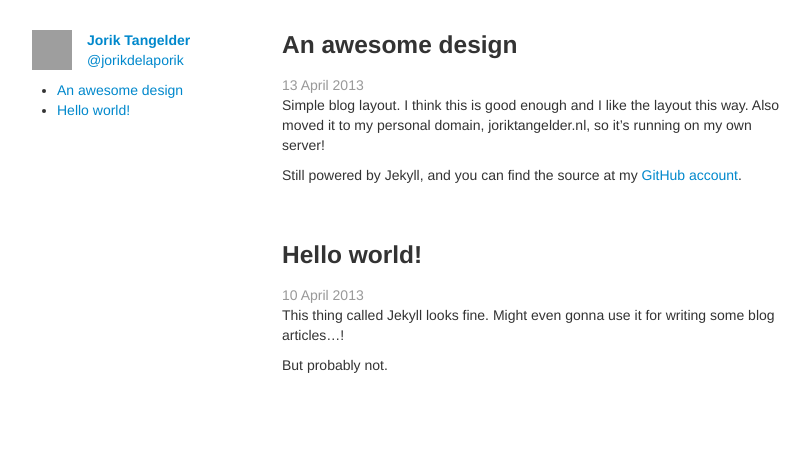
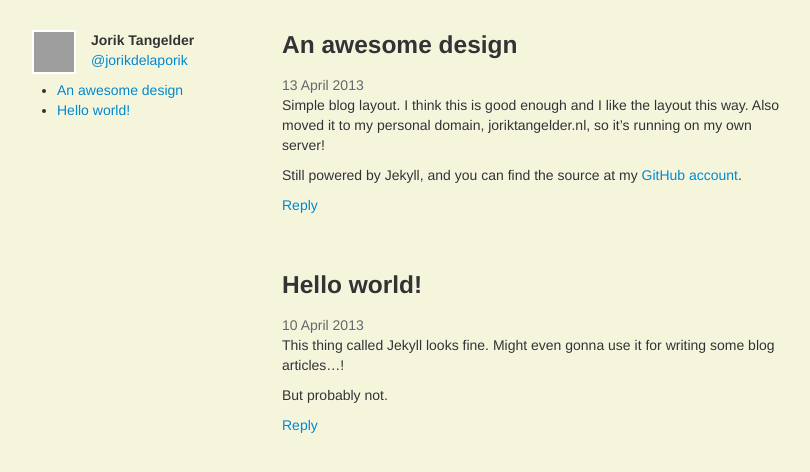
Before and after one commit to jtangelder/jtangelder.github.io, a Jekyll site: the page built from index.html, in a window 1280 px wide. Shown: the top 472 px of the page, without its empty margins (233-1043 px from the left). Built offline with Jekyll 4.4.1, drawn with Linux system fonts in a browser that asks for light colours; comment, search, counter and statistics services are not loaded; grey boxes are pictures that could not be loaded.

Commit message:
some changes to the layout!

```diff
--- a/_layouts/default.html
+++ b/_layouts/default.html
@@ -8,8 +8,13 @@
 
     <title>{{ page.title }}</title>
     <style>
-        body { padding: 25px; }
-        time { color: #999; }
+        body {
+            padding: 25px;
+            background: beige;
+            text-shadow: 1px 1px rgba(255,255,255,.3);
+        }
+
+        time { color: #666; }
         .container {
             max-width: 750px;
             width: auto;
@@ -19,6 +24,8 @@
         .content {
             margin-left: 250px;
         }
+
+        .header strong { color:#333;}
 
         .content article {
             margin-bottom: 50px;
@@ -39,6 +46,7 @@
             height: 40px;
             width: 40px;
             margin-right: 15px;
+            border: solid 2px #fff;
         }
 
         .nav ul {
@@ -64,7 +72,7 @@
     <div class="container">
         <nav class="nav">
             <img src="http://1.gravatar.com/avatar/1710309274f44890877a9ddfc2501888" class="me">
-            <p><a href="/"><strong>Jorik Tangelder</strong></a><br>
+            <p class="header"><a href="/"><strong>Jorik Tangelder</strong></a><br>
                 <a href="http://twitter.com/jorikdelaporik">@jorikdelaporik</a></p>
 
             <ul>
@@ -78,5 +86,7 @@
             {{ content }}
         </section>
     </div>
+
+    <script type="text/javascript" src="//platform.twitter.com/widgets.js"></script>
 </body>
 </html>
--- a/index.html
+++ b/index.html
@@ -8,5 +8,8 @@ title: Jorik Tangelder
     <h3>{{ post.title }}</h3>
     <time>{{ post.date|date_to_long_string }}</time>
     {{ post.content }}
+    <div class="interact">
+        <p><a href="https://twitter.com/intent/tweet?text=@jorikdelaporik">Reply</a></p>
+    </div>
 </article>
 {% endfor %}
```
